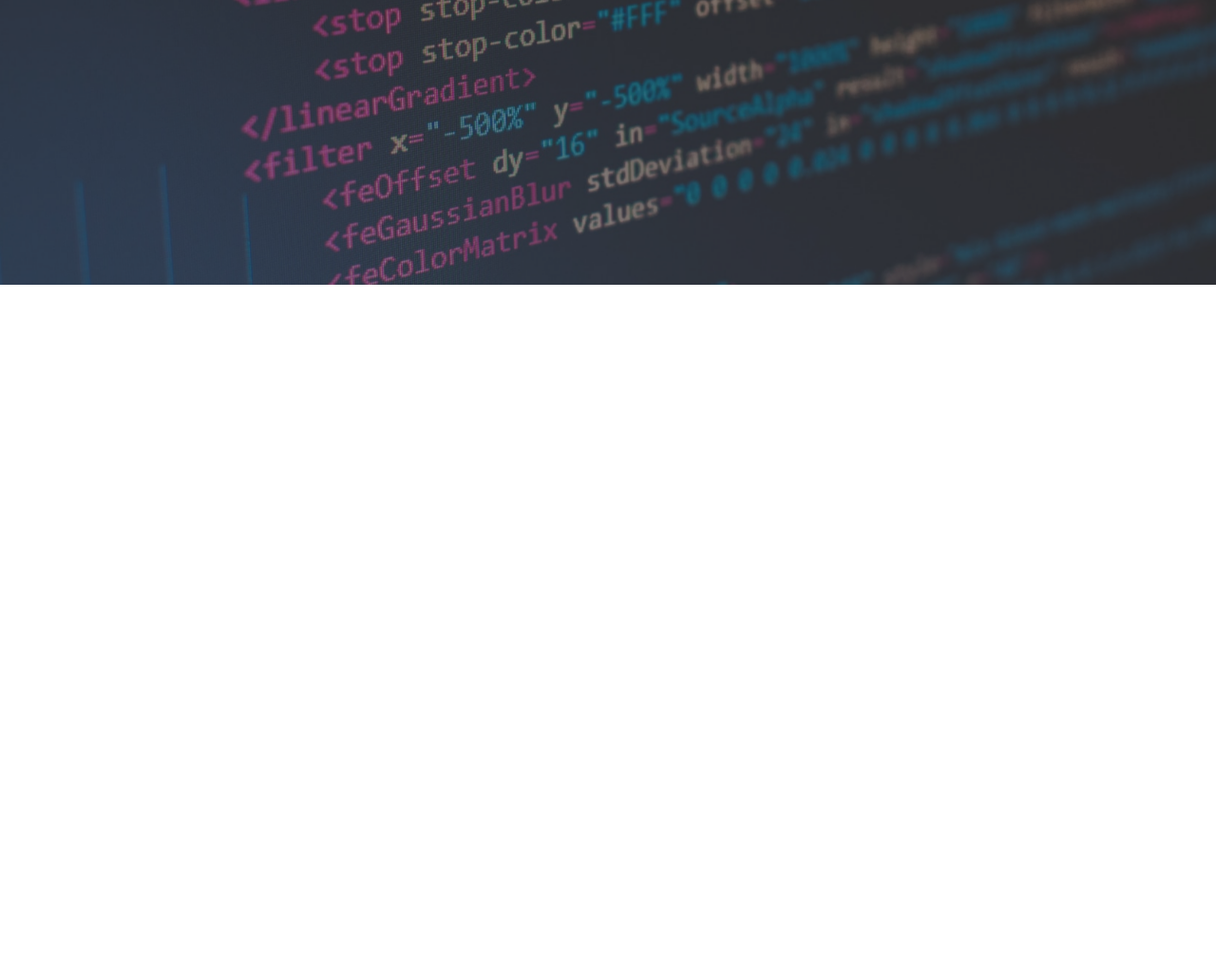
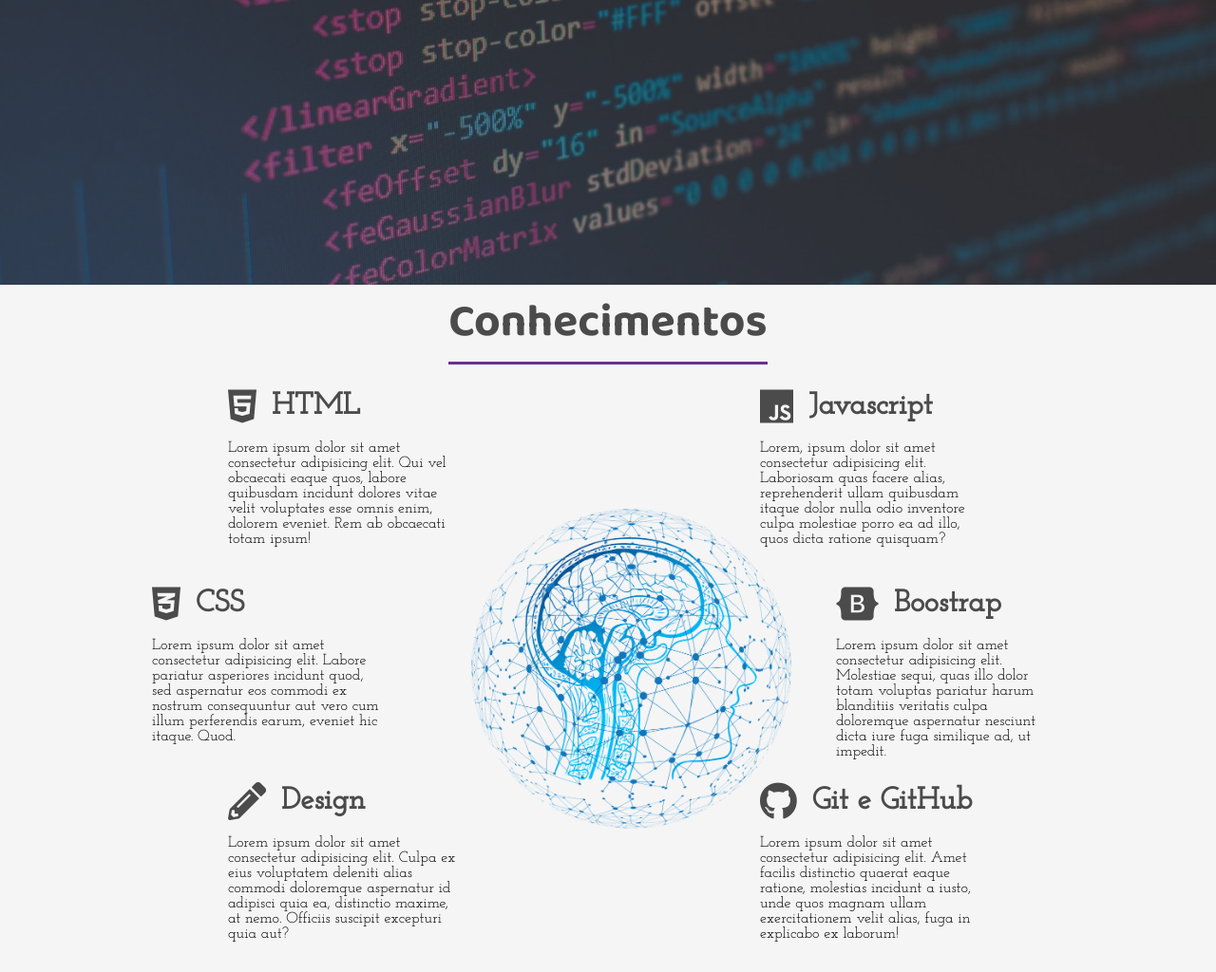
Before and after one commit to JoanaLinharess/Portfolio, a plain HTML site: page index.html in a window 1280 px wide. Shown: the part 500-1524 px from the top of the page at 95% size. Before the commit the page ends 800 px from the top, so only its background shows below. Drawn offline with Linux system fonts and the light colour scheme.

Commit message:
:package: conhecimentos

```diff
--- a/index.html
+++ b/index.html
@@ -29,7 +29,7 @@
             <button>Saiba mais</button>
         </div>
       </header>
-      <div class="sidebar">
+      <aside class="sidebar">
         <nav>
           <ul class="menu">
             <li class="menu-item"><a href="" class="menu-link">Home</a></li>
@@ -44,7 +44,72 @@
           <a href=""><i class="fab fa-linkedin"></i></a>
           <a href=""><i class="fab fa-facebook-square"></i></a>
           </div>
-      </div>
+      </aside>
+      <section class="sessao-conhecimentos" id="conhecimentos">
+        <div class="sessao-header">
+          <h1>Conhecimentos</h1>
+        </div>
+        <div class="conhecimentos">
+          <div class="conhecimento">
+            <div class="conhecimento-header">
+              <i class="fab fa-html5"></i>
+              <h3>HTML</h3>
+            </div>
+            <div class="conhecimento-text">
+              <p>Lorem ipsum dolor sit amet consectetur adipisicing elit. Qui vel obcaecati eaque quos, labore quibusdam incidunt dolores vitae velit voluptates esse omnis enim, dolorem eveniet. Rem ab obcaecati totam ipsum!</p>
+            </div>
+          </div>
+          <div class="conhecimento">
+            <div class="conhecimento-header">
+              <i class="fab fa-css3-alt"></i>
+              <h3>CSS</h3>
+            </div>
+            <div class="conhecimento-text">
+              <p>Lorem ipsum dolor sit amet consectetur adipisicing elit. Labore pariatur asperiores incidunt quod, sed aspernatur eos commodi ex nostrum consequuntur aut vero cum illum perferendis earum, eveniet hic itaque. Quod.</p>
+            </div>
+          </div>
+          <div class="conhecimento">
+            <div class="conhecimento-header">
+              <i class="fas fa-pencil-alt"></i>
+              <h3>Design</h3>
+            </div>
+            <div class="conhecimento-text">
+              <p>Lorem ipsum dolor sit amet consectetur adipisicing elit. Culpa ex eius voluptatem deleniti alias commodi doloremque aspernatur id adipisci quia ea, distinctio maxime, at nemo. Officiis suscipit excepturi quia aut?</p>
+            </div>
+          </div>
+          <div class="conhecimento">
+            <div class="conhecimento-header">
+              <i class="fab fa-js"></i>
+              <h3>Javascript</h3>
+            </div>
+            <div class="conhecimento-text">
+              <p>Lorem, ipsum dolor sit amet consectetur adipisicing elit. Laboriosam quas facere alias, reprehenderit ullam quibusdam itaque dolor nulla odio inventore culpa molestiae porro ea ad illo, quos dicta ratione quisquam?
+              </p>
+            </div>
+          </div>
+          <div class="conhecimento">
+            <div class="conhecimento-header">
+              <i class="fab fa-bootstrap"></i>
+              <h3>Boostrap</h3>
+            </div>
+            <div class="conhecimento-text">
+              <p>Lorem ipsum dolor sit amet consectetur adipisicing elit. Molestiae sequi, quas illo dolor totam voluptas pariatur harum blanditiis veritatis culpa doloremque aspernatur nesciunt dicta iure fuga similique ad, ut impedit.</p>
+            </div>
+          </div>
+          <div class="conhecimento">
+            <div class="conhecimento-header">
+              <i class="fab fa-github"></i>
+              <h3>Git e GitHub</h3>
+            </div>
+            <div class="conhecimento-text">
+              <p>Lorem ipsum dolor sit amet consectetur adipisicing elit. Amet facilis distinctio quaerat eaque ratione, molestias incidunt a iusto, unde quos magnam ullam exercitationem velit alias, fuga in explicabo ex laborum!</p>
+            </div>
+          </div>
+          <div class="conhecimentos-img-wrapper">
+            <img src="imagens/conhecimentos.png" alt="imagem conhecimento">
+          </div>
+        </div>
+      </section>
     </div>
 
 
--- a/style.css
+++ b/style.css
@@ -61,6 +61,7 @@
       color: #ffffff;
       font-family: var(--font-action);
       opacity: 0;
+      text-transform: uppercase;
   }
 
   .hamburguer span:before{
@@ -215,3 +216,93 @@ header {
 .social-media i:hover{
     background-color: #f83f7a ;
 }
+
+.conhecimentos {
+    height: 100%;
+    display: grid;
+    grid-template-columns: repeat(16, 1fr);
+    grid-template-rows: repeat(6, 6rem);
+    row-gap: .5rem;
+  }
+
+.conhecimento:nth-child(1) {
+    grid-column: 4 / 7;
+    grid-row: 1 / 3;
+  }
+
+.conhecimento:nth-child(2) {
+    grid-column: 3 / 6;
+    grid-row: 3 / 5;
+  }
+
+.conhecimento:nth-child(3) {
+    grid-column: 4 / 7;
+    grid-row: 5 / -1;
+  }
+
+.conhecimento:nth-child(4) {
+    grid-column: 11 / 14;
+    grid-row: 1 / 3;
+  }
+
+.conhecimento:nth-child(5) {
+    grid-column: 12 / 15;
+    grid-row: 3 / 5;
+  }
+
+.conhecimento:nth-child(6) {
+    grid-column: 11 / 14;
+    grid-row: 5 / -1;
+  }
+  .sessao-conhecimentos {
+    background-color: #f5f5f5;
+    height: 100%;
+  }
+
+  .sessao-header {
+    display: flex;
+    align-items: center;
+    justify-content: center;
+  }
+
+  .sessao-header h1 {
+    font-family: var(--font-primary);
+    font-size: 3rem;
+    color: #4b4b4b;
+    border-bottom: solid 3px #6a3093;
+    margin-bottom: 1.5rem;
+  }
+
+  .conhecimento-header {
+    display: flex;
+    align-items: center;
+    color: #4b4b4b;
+  }
+
+  .conhecimento-header i {
+    font-size: 2.5rem;
+  }
+
+  .conhecimento-header h3 {
+    font-family: var(--font-secundary);
+    font-size: 2rem;
+    padding-left: 1rem;
+  }
+
+  .conhecimento-text {
+    font-family: var(--font-secundary);
+    margin-top: 1rem;
+  }
+
+  .conhecimentos-img-wrapper {
+    grid-column: 6 / 9;
+    grid-row: 2 / 6;
+    width: 80%;
+    height: 90%;
+
+  }
+
+  .conhecimentos-img-wrapper img {
+    object-fit: cover;
+    height: 100%;
+  }
```
Also changed, not shown: imagens/conhecimentos.png (added).
